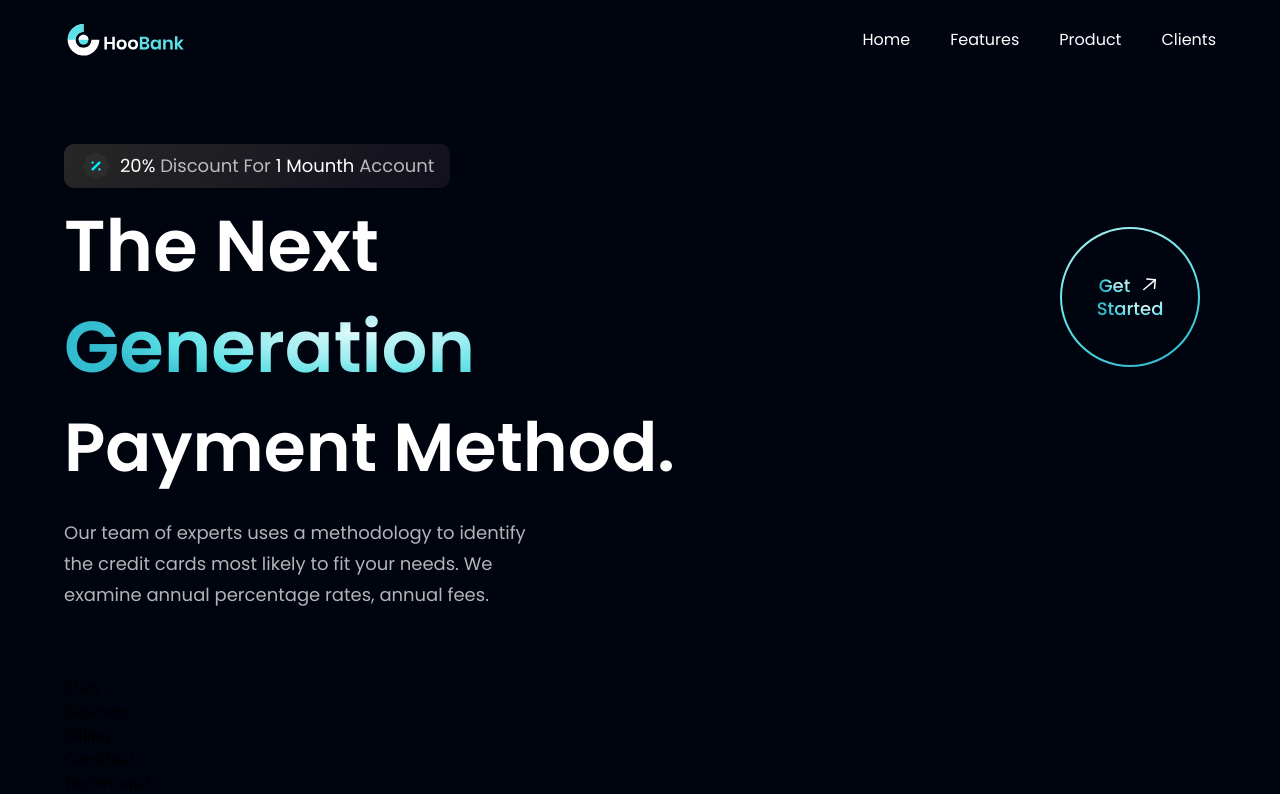
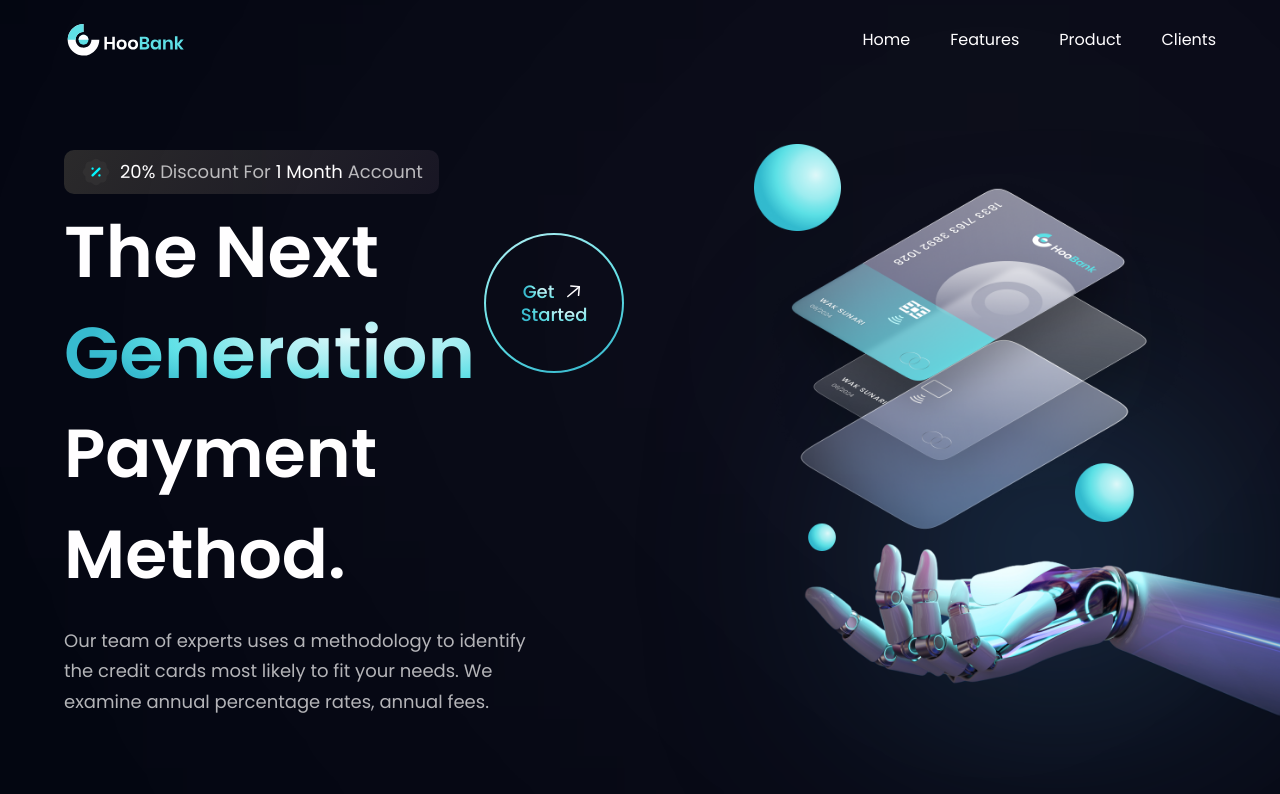
Before and after one commit to benasi000/ModernWebApp, a React (Vite) app: page / in a window 1280 px wide. Shown: the top 794 px of the page. Built offline with nearby package versions, Linux system fonts and the light colour scheme.

Commit message:
MWA:[0016] --[HERO] adding an image to the Hero section with gradiant background.

```diff
--- a/src/Components/Hero.jsx
+++ b/src/Components/Hero.jsx
@@ -1,22 +1,18 @@
-import React from 'react'
-import { discount, robot } from '../assets'
-
-import styles from '../style'
-import GetStarted from './GetStarted'
-
+import styles from "../style";
+import { discount, robot } from "../assets";
+import GetStarted from "./GetStarted";
 
 const Hero = () => {
   return (
-    <section id='home' className={`flex md:flex-row flex-col ${styles.paddingY}`}>
+    <section id="home" className={`flex md:flex-row flex-col ${styles.paddingY}`}>
       <div className={`flex-1 ${styles.flexStart} flex-col xl:px-0 sm:px-16 px-6`}>
-        <div className='flex flex-row items-center py-[6px] px-4 bg-discount-gradient rounded-[10px] mb-2'>
-          <img src={discount} alt="discount" className='w-[32px] h-[32px]' />
+        <div className="flex flex-row items-center py-[6px] px-4 bg-discount-gradient rounded-[10px] mb-2">
+          <img src={discount} alt="discount" className="w-[32px] h-[32px]" />
           <p className={`${styles.paragraph} ml-2`}>
-            <span className='text-white'> 20%</span> Discount For {" "}
-            <span className='text-white'> 1 Mounth</span> Account
+            <span className="text-white">20%</span> Discount For{" "}
+            <span className="text-white">1 Month</span> Account
           </p>
         </div>
-
 
         <div className="flex flex-row justify-between items-center w-full">
           <h1 className="flex-1 font-poppins font-semibold ss:text-[72px] text-[52px] text-white ss:leading-[100.8px] leading-[75px]">
@@ -37,8 +33,22 @@
           annual fees.
         </p>
       </div>
+
+      <div className={`flex-1 flex ${styles.flexCenter} md:my-0 my-10 relative`}>
+        <img src={robot} alt="billing" className="w-[100%] h-[100%] relative z-[5]" />
+
+        {/* gradient start */}
+        <div className="absolute z-[0] w-[40%] h-[35%] top-0 pink__gradient" />
+        <div className="absolute z-[1] w-[80%] h-[80%] rounded-full white__gradient bottom-40" />
+        <div className="absolute z-[0] w-[50%] h-[50%] right-20 bottom-20 blue__gradient" />
+        {/* gradient end */}
+      </div>
+
+      <div className={`ss:hidden ${styles.flexCenter}`}>
+        <GetStarted />
+      </div>
     </section>
-  )
-}
+  );
+};
 
-export default Hero
+export default Hero;
```
